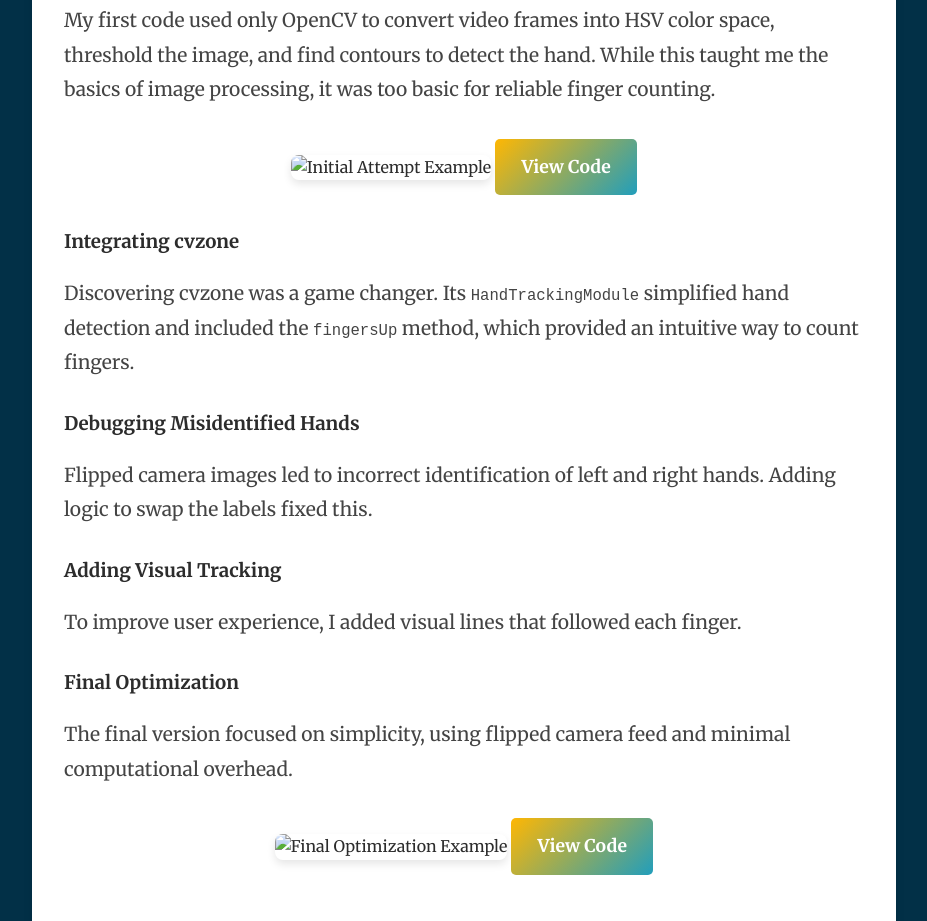
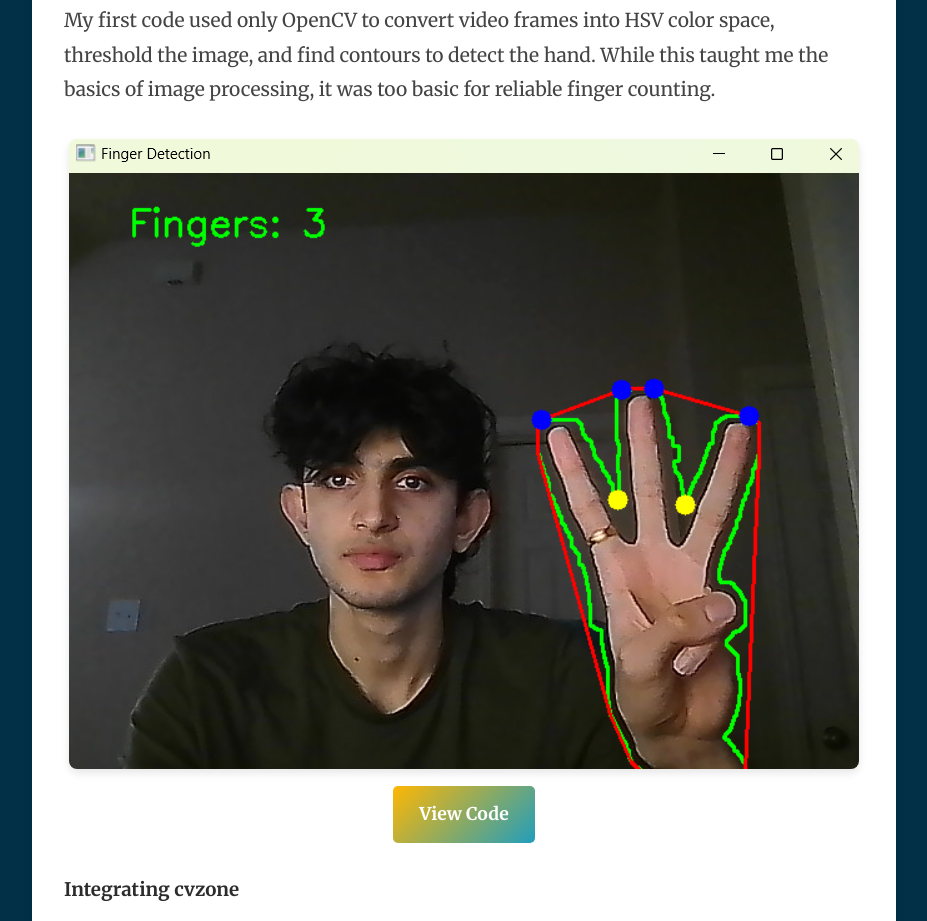
Before and after one commit to aryan-dhar/my-portfolio, a website built with webpack: page computer-vision.html in a window 1280 px wide. Shown: the part 1151-2072 px from the top of the page, without its empty margins (176-1103 px from the left). Built offline with nearby package versions, Linux system fonts and the light colour scheme.

Commit message:
opencvprojectcomplete

```diff
--- a/computer-vision.html
+++ b/computer-vision.html
@@ -40,8 +40,8 @@
 
             <!-- Image 1 with View Code Button -->
             <div class="project-image-section">
-                <img src="images/finger-count-attempt.jpg" alt="Initial Attempt Example">
-                <a href="https://github.com/aryan-dhar/finger-count-detection" target="_blank" class="btn">View Code</a>
+                <img src="images/initialOptimization.png" alt="Initial Attempt Example">
+                <a href="https://github.com/aryan-dhar/finger-count-detection/blob/main/firstFingers.py" target="_blank" class="btn">View Code</a>
             </div>
 
             <h3>Integrating cvzone</h3>
@@ -58,8 +58,8 @@
 
             <!-- Image 2 with View Code Button -->
             <div class="project-image-section">
-                <img src="images/finger-count-final.jpg" alt="Final Optimization Example">
-                <a href="https://github.com/aryan-dhar/finger-count-detection" target="_blank" class="btn">View Code</a>
+                <img src="images/finalOptimization.png" alt="Final Optimization Example">
+                <a href="https://github.com/aryan-dhar/finger-count-detection/blob/main/fingers.py" target="_blank" class="btn">View Code</a>
             </div>
 
             <h2>Challenges and How I Overcame Them</h2>
```
Also changed, not shown: index.html (+1 -1 lines), images/finalOptimization.png (added), images/initialOptimization.png (added), images/opencvprojectcover.png (added).
